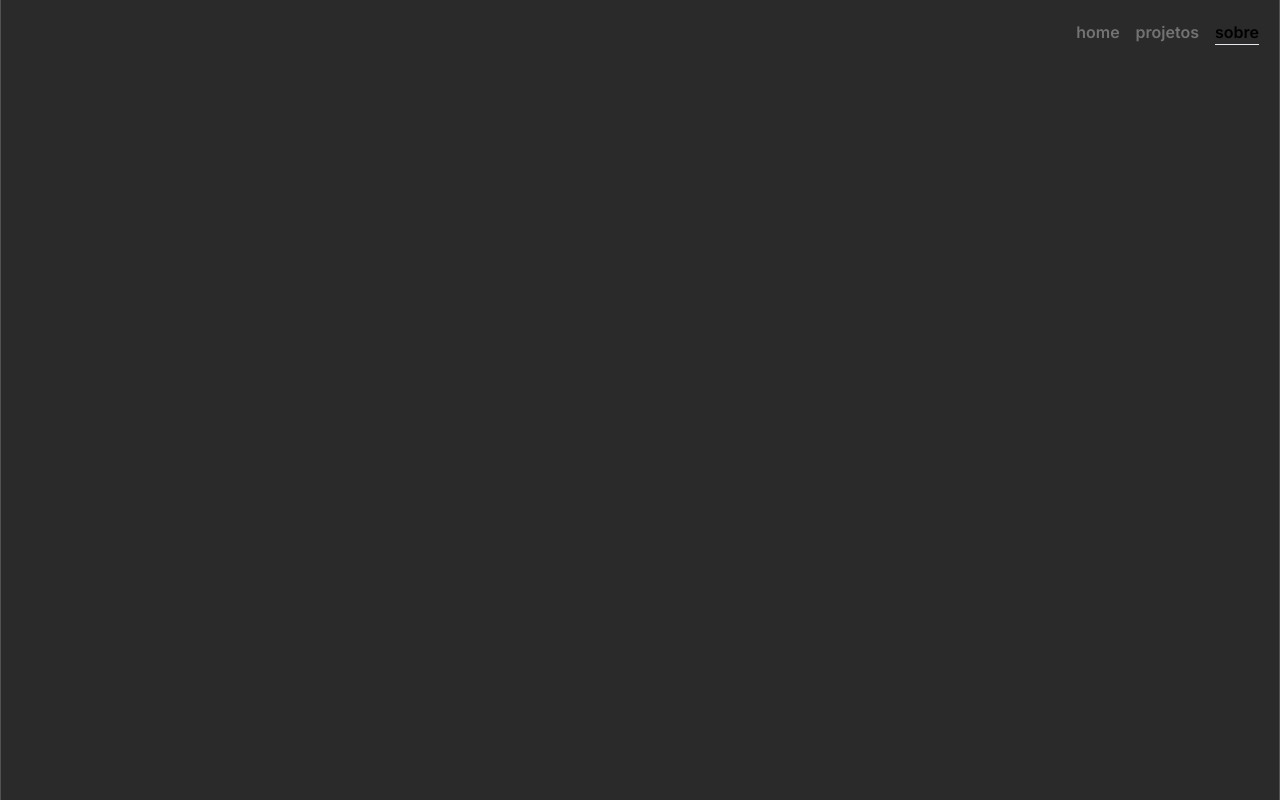
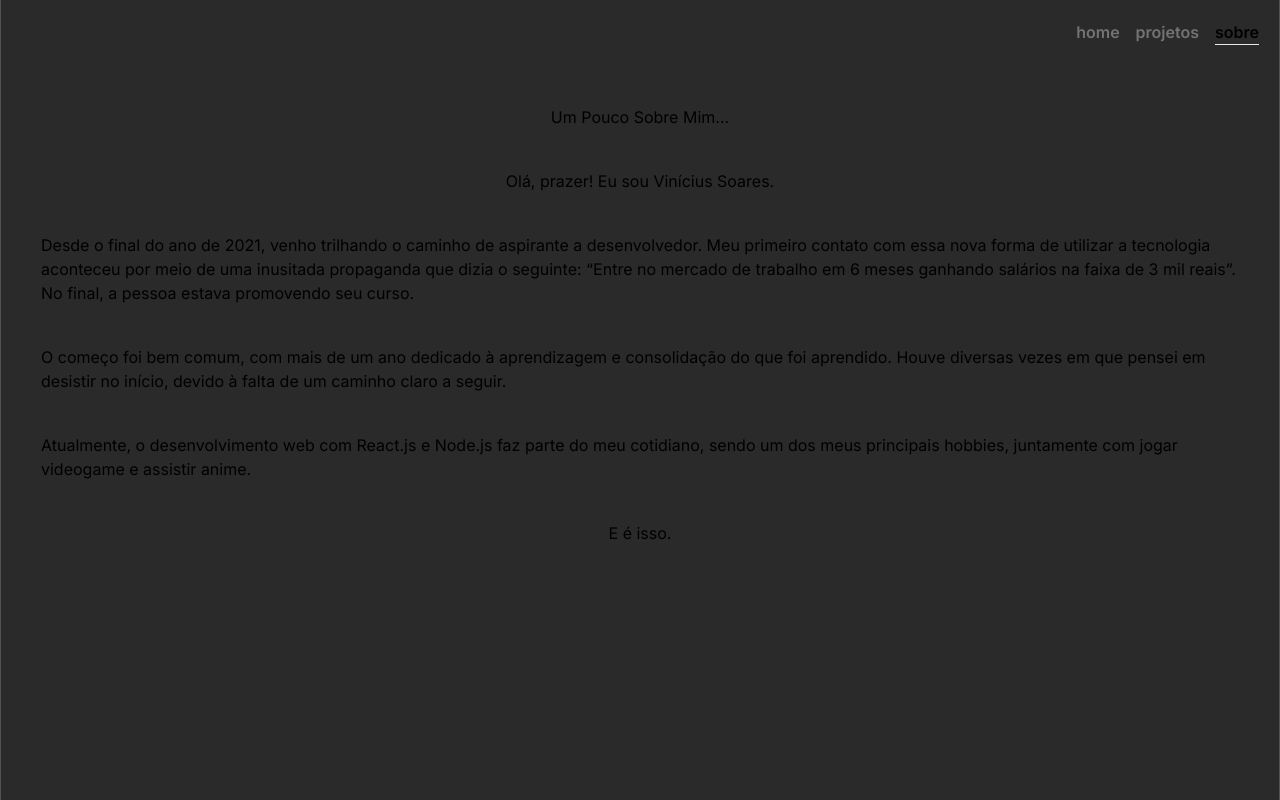
Before and after one commit to viniciuSoaress/Meu-Portf-lio, a Next.js app: page /sobre in a window 1280 px wide. Shown: the top 800 px of the page. Built offline with nearby package versions, Linux system fonts and the light colour scheme.

Commit message:
update page about

```diff
--- a/src/app/(the)/sobre/page.tsx
+++ b/src/app/(the)/sobre/page.tsx
@@ -1,12 +1,23 @@
-
-
-import { Main } from "@/app/ui/main"
+import { Main } from "@/app/ui/main";
 
 export default function Sobre() {
-
   return (
     <Main>
-      <h1></h1>
+      <h1>Um Pouco Sobre Mim...</h1>
+
+      <p>Olá, prazer! Eu sou Vinícius Soares.</p>
+      <p>
+        Desde o final do ano de 2021, venho trilhando o caminho de aspirante a desenvolvedor. Meu primeiro contato com essa nova forma de utilizar a tecnologia aconteceu por meio de uma inusitada propaganda que dizia o seguinte: <q>Entre no mercado de trabalho em 6 meses ganhando salários na faixa de 3 mil reais</q>. No final, a pessoa estava promovendo seu curso.
+      </p>
+      <p>
+        O começo foi bem comum, com mais de um ano dedicado à aprendizagem e consolidação do que foi aprendido. Houve diversas vezes em que pensei em desistir no início, devido à falta de um caminho claro a seguir.
+      </p>
+      <p>
+        Atualmente, o desenvolvimento web com React.js e Node.js faz parte do meu cotidiano, sendo um dos meus principais hobbies, juntamente com jogar videogame e assistir anime.
+      </p>
+      <p>
+        E é isso.
+      </p>
     </Main>
-  )
+  );
 }
```
